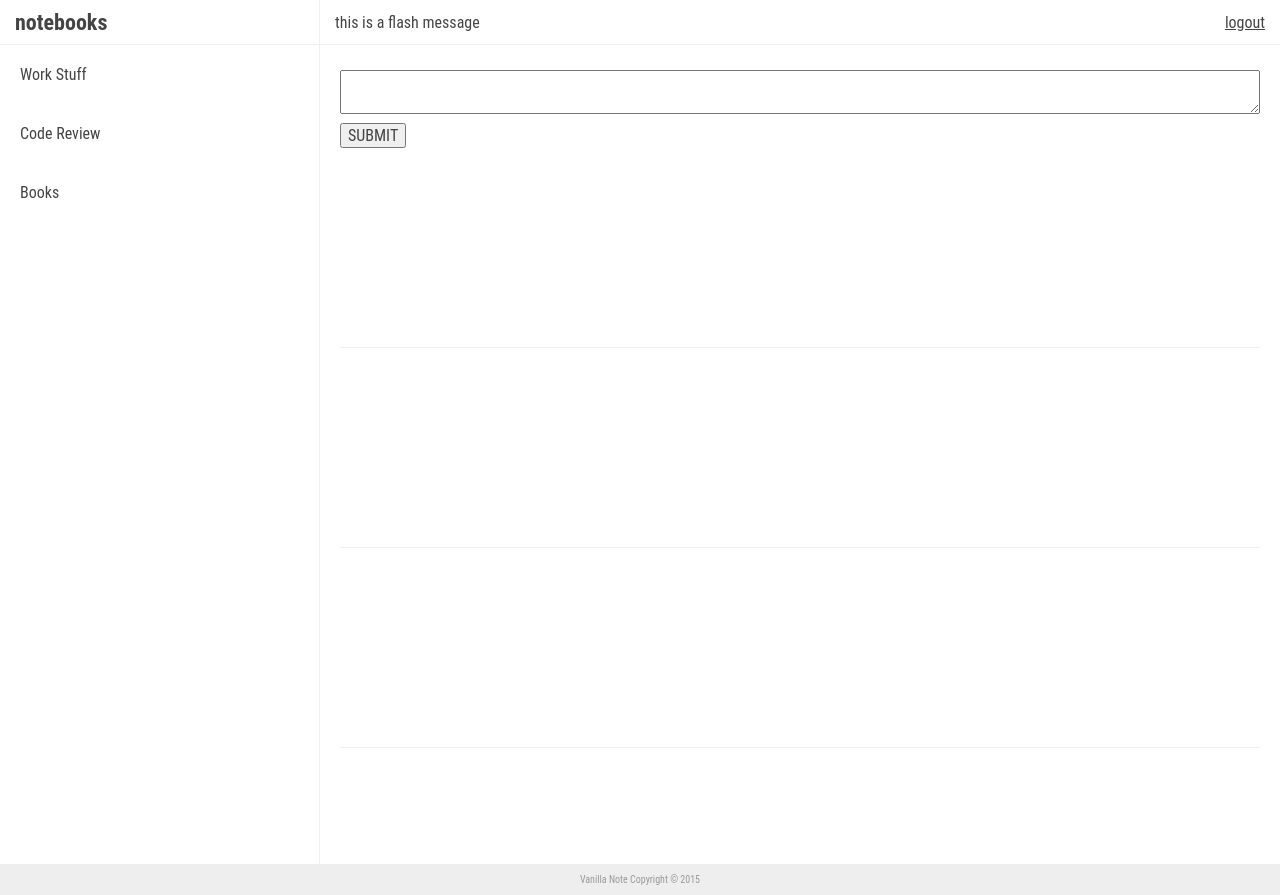
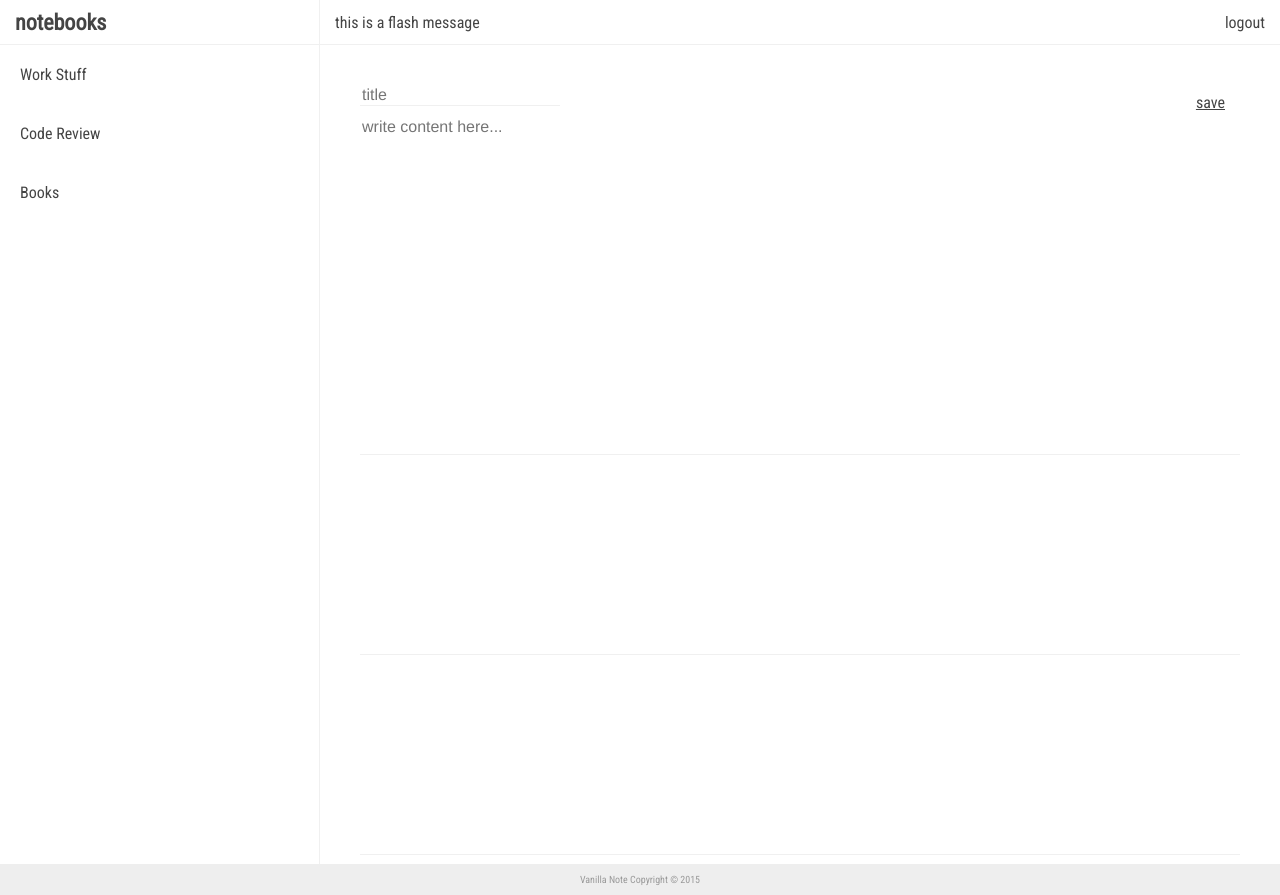
Before and after one commit to joelcolucci/vanillanote, a Flask app: template templates/home.html in a window 1280 px wide. Run offline with Flask 2, Linux system fonts and the light colour scheme; the template is opened without the code that fills it, so the values that code supplies are empty; parts of the project's set-up code (start-up, migrations or seed data) failed here and were passed over.

Commit message:
impd main-content form styling

```diff
--- a/static/css/layout.css
+++ b/static/css/layout.css
@@ -57,6 +57,10 @@ body,
     right: 0;
 }
 
+.controls a {
+    text-decoration: none;
+}
+
 
 
 
@@ -90,18 +94,59 @@ body,
     cursor: pointer;
 }
 
+
+
+
+
 /*------------------------------------*\
     #MAIN-CONTENT-STYLES
 \*------------------------------------*/
 
 .main-content {
-    padding: 20px 20px 40px;
+    padding: 40px;
     position: absolute;
     top:  45px;
     bottom: 0;
     right: 0;
     left: 320px;
     overflow: scroll;
+}
+
+.note-input {
+    width: 100%;
+    resize: none;
+    border: none;
+    margin-bottom: 10px;
+    font-family: Helvetica, Arial, sans-serif;
+}
+
+.note-input:focus {
+    outline: 0;
+}
+
+.note-submit {
+    position: absolute;
+    top: 43px;
+    right: 40px;
+    padding: 5px 15px;
+    background-color: transparent;
+    text-decoration: underline;
+    border: none;
+    border-radius: 13px;
+}
+
+.note-submit:hover {
+    color: #000;
+}
+
+#note-input-title {
+    width: 200px;
+    border-bottom: 1px solid #f0f0f0;
+}
+
+#note-input-content {
+    height: 125px;
+
 }
 
 
--- a/templates/home.html
+++ b/templates/home.html
@@ -33,10 +33,9 @@
    <div class="main-content">
         <div class="container-new-note">
             <form>
-                <div class="form-group">
-                    <textarea></textarea>
-                </div>
-                <input type="submit" value="SUBMIT">
+                <input type="text" id="note-input-title" class="note-input" name="title" placeholder="title">
+                <textarea id="note-input-content" class="note-input" name="content" placeholder="write content here..." ></textarea>
+                <input type="submit" class="note-submit" value="save">
             </form>
         </div>
 
--- a/templates/wrapper_main.html
+++ b/templates/wrapper_main.html
@@ -5,7 +5,7 @@
     <meta http-equiv="X-UA-Compatible" content="IE=edge">
     <meta name="viewport" content="width=device-width, initial-scale=1">
     <title>Vanilla Note</title>
-    <link href='http://fonts.googleapis.com/css?family=Courgette' rel='stylesheet' type='text/css'>
+    <link href='http://fonts.googleapis.com/css?family=Roboto+Condensed|Courgette' rel='stylesheet' type='text/css'>
     <link href="{{ url_for('static', filename='css/normalize.css') }}" rel="stylesheet">
     <link href="{{ url_for('static', filename='css/layout.css') }}" rel="stylesheet">
     <link href="{{ url_for('static', filename='css/theme.css') }}" rel="stylesheet">
@@ -15,14 +15,10 @@
 <body>
     {% block content %}
     {% endblock %}
-    <footer class="footer">
-        <div class="container">
-            <div class="row">
-                <div class="col-12 text-center">
-                    <p class="copy-right"> Vanilla Note Copyright &copy; 2015</p>
-                </div>
-            </div>
-        </div>
+    <footer class="footer text-center">
+
+        <p class="copy-right"> Vanilla Note Copyright &copy; 2015</p>
+
     </footer>
 </body>
 </html>
```
